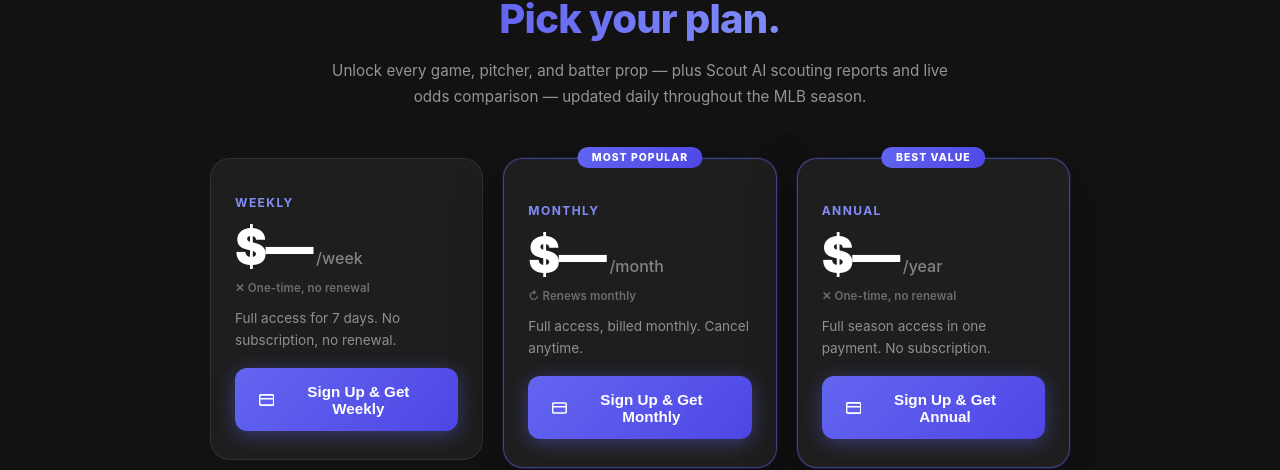
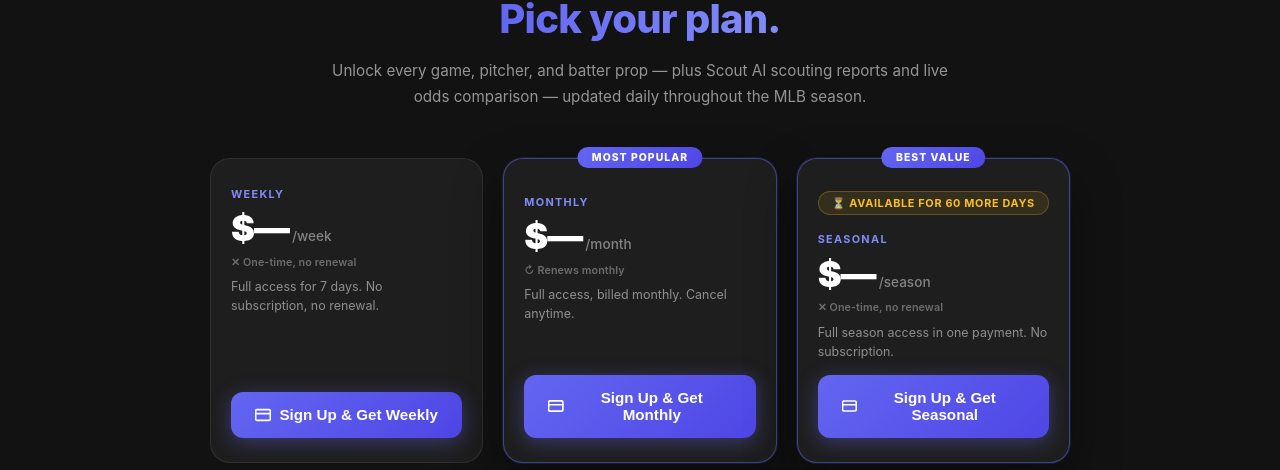
Before and after one commit to cedenoc181/slp-ui, a React (Create React App) app: page /upgrade in a window 1280 px wide. Shown: the part 315-785 px from the top of the page. Built offline with nearby package versions, Linux system fonts and the light colour scheme; no server answers.

Commit message:
updated the upgrade and settings page and the stylings to the upgrade card

```diff
--- a/src/components/pages/About-Us/AboutPage.jsx
+++ b/src/components/pages/About-Us/AboutPage.jsx
@@ -121,7 +121,7 @@ function AboutPage() {
               </div>
               <div className="tier-card premium">
                 <h4>Premium</h4>
-                <p>Coming soon: predictions, advanced analytical tools, and exclusive features for serious researchers.</p>
+                <p>Full access to game predictions, pitcher and batter props, Scout AI scouting reports, and live odds across 7+ sportsbooks — powered by our machine learning and AI models. Monthly and annual members also get early beta access to new features and the Model Performance Dashboard.</p>
               </div>
             </div>
           </div>
--- a/src/components/pages/Account/SettingsPage.jsx
+++ b/src/components/pages/Account/SettingsPage.jsx
@@ -63,14 +63,14 @@ function SettingsPage() {
   const [changeSuccess] = useState('');
   const [planModal, setPlanModal] = useState(null); // null | 'weekly' | 'annual'
 
-  const PLAN_LABELS  = { weekly: 'Weekly', monthly: 'Monthly', annual: 'Annual', gifted: 'VIP Access' };
+  const PLAN_LABELS  = { weekly: 'Weekly', monthly: 'Monthly', annual: 'Seasonal', gifted: 'VIP Access' };
   const isVip = subscriptionPlan === 'gifted';
   const PLAN_PRICES  = {
     weekly:  process.env.REACT_APP_PREMIUM_PRICE_WEEKLY || '—',
     monthly: process.env.REACT_APP_PREMIUM_PRICE        || '—',
     annual:  process.env.REACT_APP_PREMIUM_PRICE_ANNUAL || '—',
   };
-  const PLAN_PERIODS = { weekly: '/week', monthly: '/month', annual: '/year' };
+  const PLAN_PERIODS = { weekly: '/week', monthly: '/month', annual: '/season' };
 
   const isCancelled = subscriptionStatus === 'canceled' || subscriptionStatus === 'cancelled';
   const expiresDate = subscriptionExpiresAt ? new Date(subscriptionExpiresAt) : null;
@@ -453,7 +453,7 @@ function SettingsPage() {
                             className="sub-plan-option"
                             onClick={() => setPlanModal('annual')}
                           >
-                            <span className="sub-plan-option__name">Annual</span>
+                            <span className="sub-plan-option__name">Seasonal</span>
                             <span className="sub-plan-option__price">${PLAN_PRICES.annual}/year</span>
                             <span className="sub-plan-option__one-time">One-time</span>
                           </button>
@@ -506,7 +506,7 @@ function SettingsPage() {
                             onClick={canSwitch ? () => setPlanModal('annual') : undefined}
                             disabled={!canSwitch || billingLoading}
                           >
-                            <span className="sub-plan-option__name">Annual</span>
+                            <span className="sub-plan-option__name">Seasonal</span>
                             <span className="sub-plan-option__price">${PLAN_PRICES.annual}/year</span>
                             <span className="sub-plan-option__one-time">One-time</span>
                           </button>
@@ -629,9 +629,9 @@ function SettingsPage() {
                 plan: 'monthly',
               },
               annual: {
-                name: 'Annual Access',
+                name: 'Seasonal Access',
                 price: `$${PLAN_PRICES.annual}`,
-                period: 'one-time',
+                period: '/season',
                 tag: 'One-time purchase · Full season',
                 desc: 'Lock in a full year of access with a single payment — no subscription, no renewals.',
                 details: [
@@ -643,7 +643,7 @@ function SettingsPage() {
                   'Early beta access to new features as they are developed.',
                   'Model Performance Dashboard — see how our AI & ML models are performing to sharpen your decision making.',
                 ],
-                cta: 'Get Annual Access',
+                cta: 'Get Seasonal Access',
                 plan: 'annual',
               },
             };
@@ -678,15 +678,13 @@ function SettingsPage() {
                     ))}
                   </ul>
 
-                  <button
-                    className="plan-modal__cta"
-                    onClick={() => { setPlanModal(null); navigate('/upgrade'); window.scrollTo(0, 0); }}
-                  >
-                    {m.cta}
-                  </button>
-                  <p className="plan-modal__footnote">
-                    You'll be taken to the checkout page to complete your purchase.
-                  </p>
+                  <div className="plan-modal__locked">
+                    <svg width="15" height="15" viewBox="0 0 24 24" fill="none" stroke="currentColor" strokeWidth="2" strokeLinecap="round" strokeLinejoin="round">
+                      <rect x="3" y="11" width="18" height="11" rx="2" ry="2"/>
+                      <path d="M7 11V7a5 5 0 0 1 10 0v4"/>
+                    </svg>
+                    Your current plan is still active. Once your membership expires you'll be able to select a new plan.
+                  </div>
                 </div>
               </div>
             );
--- a/src/components/pages/Account/UpgradePage.jsx
+++ b/src/components/pages/Account/UpgradePage.jsx
@@ -29,8 +29,8 @@ const PLANS = [
   },
   {
     key: 'annual',
-    name: 'Annual',
-    period: '/year',
+    name: 'Seasonal',
+    period: '/season',
     desc: 'Full season access in one payment. No subscription.',
     badge: 'Best Value',
     recurring: false,
@@ -45,6 +45,12 @@ const FEATURES = [
   { icon: '📊', label: 'Odds Across 7+ Books',      desc: 'Best available lines from DraftKings, FanDuel, BetMGM, Caesars, and more.' },
   { icon: '🎯', label: 'Confidence Scoring',         desc: 'Every pick rated 1–5 with win probability and EV vs. the market.' },
 ];
+
+const ANNUAL_CUTOFF = new Date('2026-06-01');
+const isAnnualExpired = new Date() >= ANNUAL_CUTOFF;
+
+// Days remaining until annual is pulled
+const daysUntilCutoff = Math.max(0, Math.ceil((ANNUAL_CUTOFF - new Date()) / (1000 * 60 * 60 * 24)));
 
 export default function UpgradePage() {
   const navigate = useNavigate();
@@ -91,14 +97,31 @@ export default function UpgradePage() {
 
       {/* Plan cards */}
       <div className="upgrade-plans">
-        {PLANS.map((plan) => (
+        {PLANS.map((plan) => {
+          const isAnnual = plan.key === 'annual';
+          const muted = isAnnual && isAnnualExpired;
+          return (
             <div
               key={plan.key}
-            className={`upgrade-plan-card${plan.badge ? ' upgrade-plan-card--featured' : ''}`}
+              className={[
+                'upgrade-plan-card',
+                plan.badge && !muted ? 'upgrade-plan-card--featured' : '',
+                muted ? 'upgrade-plan-card--muted' : '',
+              ].filter(Boolean).join(' ')}
             >
-            {plan.badge && (
+              {/* Limited time banner for annual */}
+              {isAnnual && !isAnnualExpired && (
+                <div className="upgrade-plan-card__limited">
+                  ⏳ Available for {daysUntilCutoff} more day{daysUntilCutoff !== 1 ? 's' : ''}
+                </div>
+              )}
+
+              {muted ? (
+                <div className="upgrade-card__badge upgrade-card__badge--muted">Unavailable</div>
+              ) : plan.badge ? (
                 <div className="upgrade-card__badge">{plan.badge}</div>
-            )}
+              ) : null}
+
               <div className="upgrade-card__name">{plan.name}</div>
               <div className="upgrade-card__price">
                 <span className="upgrade-card__amount">${PRICES[plan.key]}</span>
@@ -107,7 +130,12 @@ export default function UpgradePage() {
               <p className="upgrade-plan-card__billing">
                 {plan.recurring ? '↻ Renews monthly' : '✕ One-time, no renewal'}
               </p>
-            <p className="upgrade-card__desc">{plan.desc}</p>
+              <p className="upgrade-card__desc">
+                {muted
+                  ? 'The season pass is no longer available mid-season. Check back next season.'
+                  : plan.desc}
+              </p>
+              {!muted && (
                 <button
                   className="upgrade-card__cta"
                   onClick={() => handleStripe(plan.key)}
@@ -124,8 +152,10 @@ export default function UpgradePage() {
                     </>
                   )}
                 </button>
+              )}
             </div>
-        ))}
+          );
+        })}
       </div>
 
       {error && <p className="upgrade-card__error" style={{ marginTop: '0.75rem' }}>{error}</p>}
--- a/src/components/pages/Account/upgrade-page.css
+++ b/src/components/pages/Account/upgrade-page.css
@@ -68,24 +68,50 @@
   display: grid;
   grid-template-columns: repeat(3, 1fr);
   gap: 1.25rem;
-  align-items: start;
+  align-items: stretch;
 }
 
 .upgrade-plan-card {
   background: #1e1e1e;
   border: 1px solid rgba(255, 255, 255, 0.08);
   border-radius: 20px;
-  padding: 1.75rem 1.5rem;
+  padding: 1.5rem 1.25rem;
   display: flex;
   flex-direction: column;
-  gap: 0.85rem;
+  gap: 0.6rem;
   position: relative;
 }
 
 .upgrade-plan-card--featured {
   border-color: rgba(99, 102, 241, 0.5);
   box-shadow: 0 0 0 1px rgba(99, 102, 241, 0.15), 0 20px 50px rgba(0, 0, 0, 0.4);
-  padding-top: 2.25rem;
+  padding-top: 2rem;
+}
+
+.upgrade-plan-card--muted {
+  opacity: 0.45;
+  border-color: rgba(255, 255, 255, 0.05);
+  filter: grayscale(0.4);
+  pointer-events: none;
+}
+
+.upgrade-plan-card__limited {
+  font-size: 0.68rem;
+  font-weight: 700;
+  letter-spacing: 0.06em;
+  text-transform: uppercase;
+  color: #fbbf24;
+  background: rgba(251, 191, 36, 0.1);
+  border: 1px solid rgba(251, 191, 36, 0.25);
+  border-radius: 20px;
+  padding: 0.25rem 0.75rem;
+  text-align: center;
+  margin-bottom: 0.25rem;
+}
+
+.upgrade-card__badge--muted {
+  background: rgba(255, 255, 255, 0.1);
+  color: rgba(255, 255, 255, 0.4);
 }
 
 /* ── Whop row ─────────────────────────────────────────────── */
@@ -129,22 +155,22 @@
 }
 
 .upgrade-card__name {
-  font-size: 0.75rem;
+  font-size: 0.68rem;
   font-weight: 700;
   letter-spacing: 0.12em;
   text-transform: uppercase;
   color: #818cf8;
-  margin-top: 0.5rem;
+  margin-top: 0.25rem;
 }
 
 .upgrade-card__price {
   display: flex;
   align-items: baseline;
-  gap: 0.25rem;
+  gap: 0.2rem;
 }
 
 .upgrade-card__amount {
-  font-size: 3rem;
+  font-size: 2.25rem;
   font-weight: 900;
   line-height: 1;
   color: #fff;
@@ -152,23 +178,24 @@
 }
 
 .upgrade-card__period {
-  font-size: 1rem;
+  font-size: 0.85rem;
   color: rgba(255, 255, 255, 0.45);
   font-weight: 500;
 }
 
 .upgrade-card__desc {
-  font-size: 0.85rem;
+  font-size: 0.78rem;
   color: rgba(255, 255, 255, 0.5);
-  line-height: 1.55;
+  line-height: 1.5;
   margin: 0;
+  flex: 1; /* pushes CTA to bottom */
 }
 
 .upgrade-plan-card__billing {
-  font-size: 0.72rem;
+  font-size: 0.67rem;
   font-weight: 600;
   color: rgba(255, 255, 255, 0.35);
-  margin: -0.25rem 0 0;
+  margin: 0;
   letter-spacing: 0.01em;
 }
 
--- a/src/styles/account-page-styling/settings-page.css
+++ b/src/styles/account-page-styling/settings-page.css
@@ -1129,6 +1129,25 @@
   margin: 0.75rem 0 0;
 }
 
+.plan-modal__locked {
+  display: flex;
+  align-items: flex-start;
+  gap: 0.6rem;
+  font-size: 0.82rem;
+  color: rgba(255,255,255,0.45);
+  background: rgba(255,255,255,0.04);
+  border: 1px solid rgba(255,255,255,0.08);
+  border-radius: 10px;
+  padding: 0.85rem 1rem;
+  line-height: 1.55;
+}
+
+.plan-modal__locked svg {
+  flex-shrink: 0;
+  margin-top: 1px;
+  stroke: rgba(255,255,255,0.3);
+}
+
 /* Logout Link */
 .logout-link {
   background: none;
```
Lines whose indentation alone changed are shown as unchanged.
